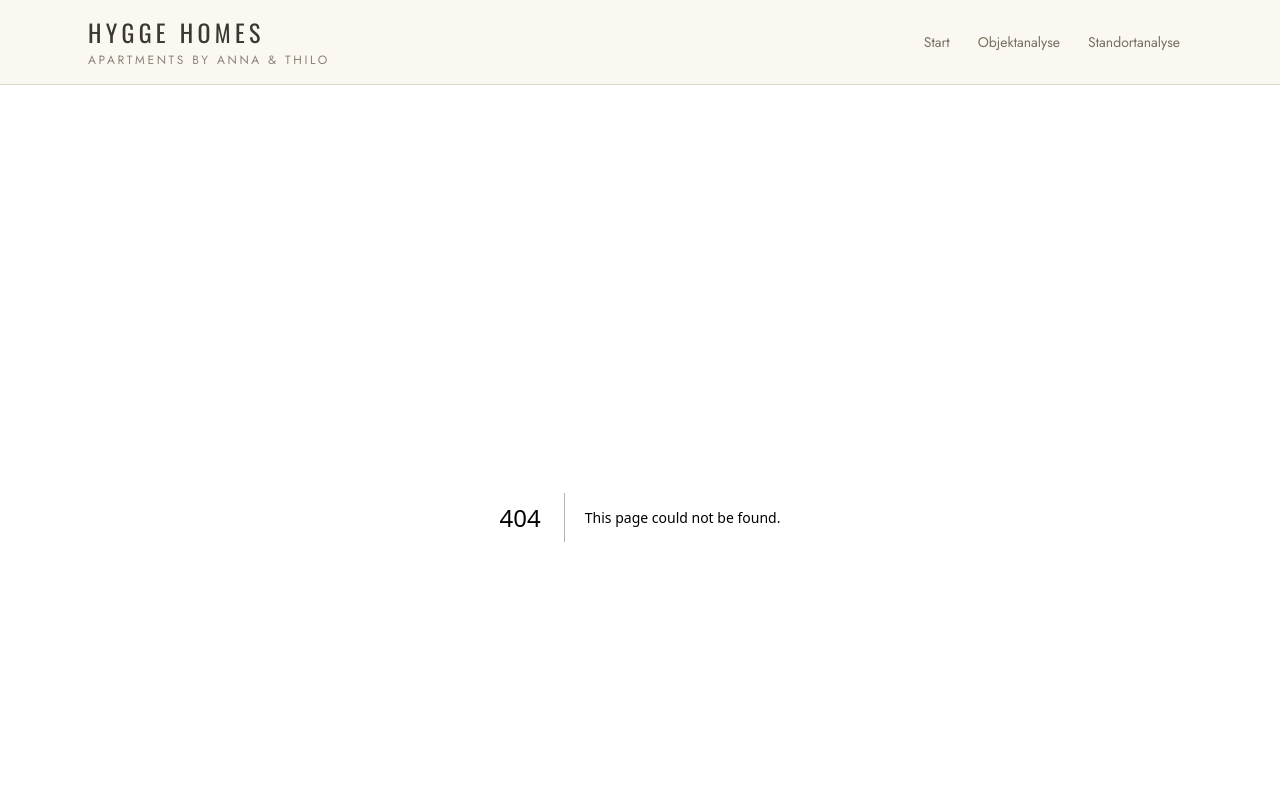
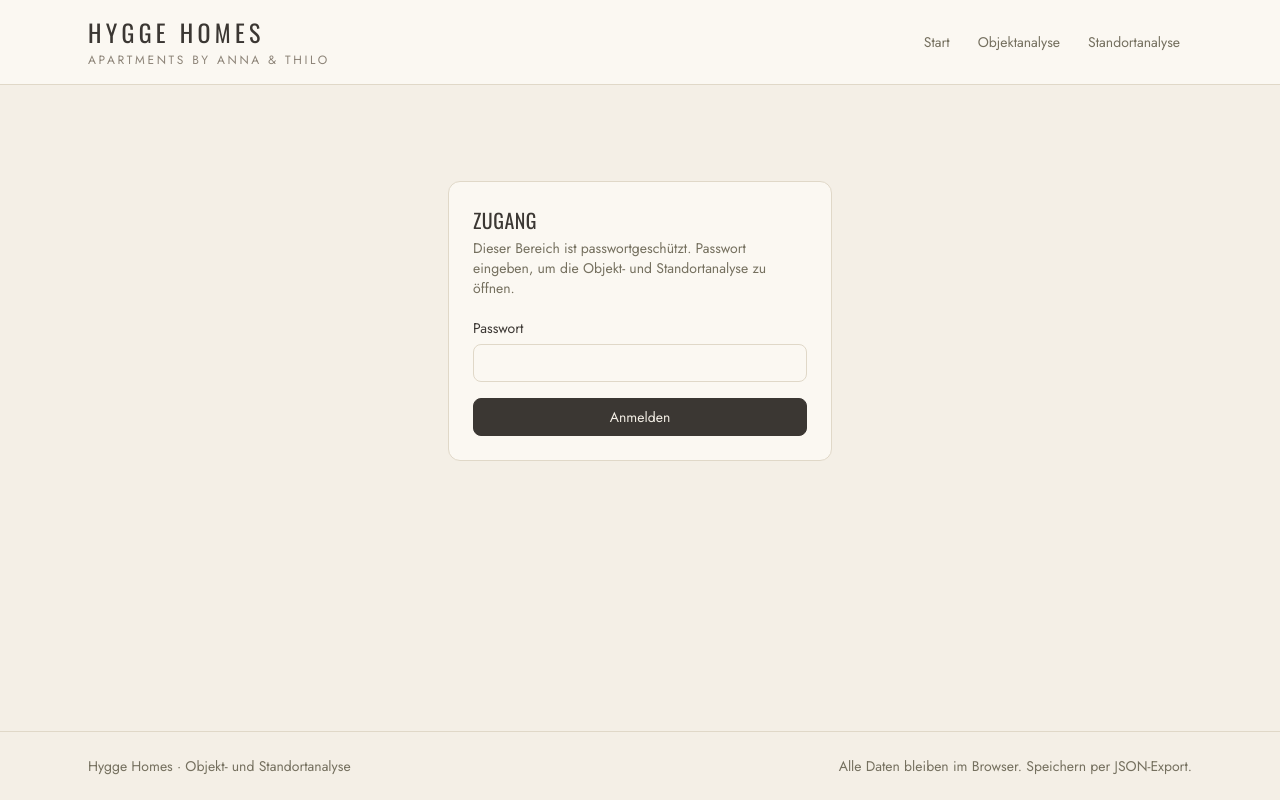
Before and after one commit to voozaatracking/hygge-Homes-Analyses, a Next.js app: page /login in a window 1280 px wide. Before the commit this address had no page. Shown: the top 800 px of the page. Built offline with nearby package versions, Linux system fonts and the light colour scheme.

Commit message:
Add files via upload

```diff
--- /dev/null
+++ b/app/api/login/route.ts
@@ -0,0 +1,62 @@
+import { NextResponse } from "next/server";
+import {
+  AUTH_COOKIE,
+  AUTH_MAX_AGE_SECONDS,
+  authToken,
+  timingSafeEqual,
+} from "@/lib/auth";
+
+/**
+ * Nimmt das eingegebene Passwort entgegen, vergleicht es mit SITE_PASSWORD
+ * und setzt bei Erfolg das httpOnly-Auth-Cookie.
+ *
+ * Verglichen werden die HMAC-Ableitungen beider Werte, nicht die Klartexte.
+ * Dadurch ist der Vergleich unabhängig von der Passwortlänge und ohne
+ * verwertbare Zeitunterschiede.
+ */
+export async function POST(request: Request) {
+  const password = process.env.SITE_PASSWORD;
+
+  if (!password) {
+    return NextResponse.json(
+      {
+        ok: false,
+        error:
+          "Auf dem Server ist kein Zugangspasswort konfiguriert. In Vercel die Umgebungsvariable SITE_PASSWORD setzen und neu deployen.",
+      },
+      { status: 500 }
+    );
+  }
+
+  let submitted = "";
+  try {
+    const body = (await request.json()) as { password?: unknown };
+    if (typeof body.password === "string") {
+      submitted = body.password;
+    }
+  } catch {
+    // Ungültiger oder fehlender Body: wird wie ein leeres Passwort behandelt.
+  }
+
+  const expectedToken = await authToken(password);
+  const submittedToken = await authToken(submitted);
+
+  if (!timingSafeEqual(submittedToken, expectedToken)) {
+    return NextResponse.json(
+      { ok: false, error: "Falsches Passwort." },
+      { status: 401 }
+    );
+  }
+
+  const response = NextResponse.json({ ok: true });
+  response.cookies.set({
+    name: AUTH_COOKIE,
+    value: expectedToken,
+    httpOnly: true,
+    secure: process.env.NODE_ENV === "production",
+    sameSite: "lax",
+    path: "/",
+    maxAge: AUTH_MAX_AGE_SECONDS,
+  });
+  return response;
+}
--- /dev/null
+++ b/app/login/page.tsx
@@ -0,0 +1,89 @@
+"use client";
+
+import { useState, type FormEvent } from "react";
+import { Button, Card, Notice } from "@/components/ui";
+
+/**
+ * Login-Seite des gemeinsamen Passwortschutzes.
+ *
+ * Nach erfolgreicher Anmeldung wird auf die ursprünglich aufgerufene Seite
+ * weitergeleitet (Query-Parameter "from", nur seiteninterne Pfade erlaubt).
+ */
+export default function LoginPage() {
+  const [password, setPassword] = useState("");
+  const [error, setError] = useState<string | null>(null);
+  const [pending, setPending] = useState(false);
+
+  async function submit(event: FormEvent) {
+    event.preventDefault();
+    if (pending) return;
+    setPending(true);
+    setError(null);
+
+    try {
+      const response = await fetch("/api/login", {
+        method: "POST",
+        headers: { "Content-Type": "application/json" },
+        body: JSON.stringify({ password }),
+      });
+
+      if (response.ok) {
+        const from = new URLSearchParams(window.location.search).get("from");
+        const target =
+          from && from.startsWith("/") && !from.startsWith("//") ? from : "/";
+        window.location.assign(target);
+        return;
+      }
+
+      const data = (await response.json().catch(() => null)) as {
+        error?: string;
+      } | null;
+      setError(data?.error ?? "Anmeldung fehlgeschlagen.");
+      setPending(false);
+    } catch {
+      setError("Keine Verbindung zum Server. Später erneut versuchen.");
+      setPending(false);
+    }
+  }
+
+  return (
+    <div className="py-16 flex justify-center">
+      <Card className="w-full max-w-sm">
+        <h1 className="font-display text-xl tracking-wide uppercase text-ink mb-1">
+          Zugang
+        </h1>
+        <p className="text-sm text-muted mb-5">
+          Dieser Bereich ist passwortgeschützt. Passwort eingeben, um die
+          Objekt- und Standortanalyse zu öffnen.
+        </p>
+        <form onSubmit={submit} className="space-y-4">
+          <div>
+            <label
+              htmlFor="site-password"
+              className="block text-sm text-ink mb-1.5"
+            >
+              Passwort
+            </label>
+            <input
+              id="site-password"
+              type="password"
+              autoComplete="current-password"
+              value={password}
+              onChange={(event) => setPassword(event.target.value)}
+              className="w-full bg-card border border-line rounded-lg px-3 py-2 text-sm text-ink placeholder:text-muted/60 focus:border-taupe"
+            />
+          </div>
+          {error ? <Notice kind="error">{error}</Notice> : null}
+          <Button
+            type="submit"
+            variant="primary"
+            disabled={pending}
+            className="w-full"
+          >
+            {pending ? "Wird geprüft …" : "Anmelden"}
+          </Button>
+        </form>
+      </Card>
+    </div>
+  );
+}
```
